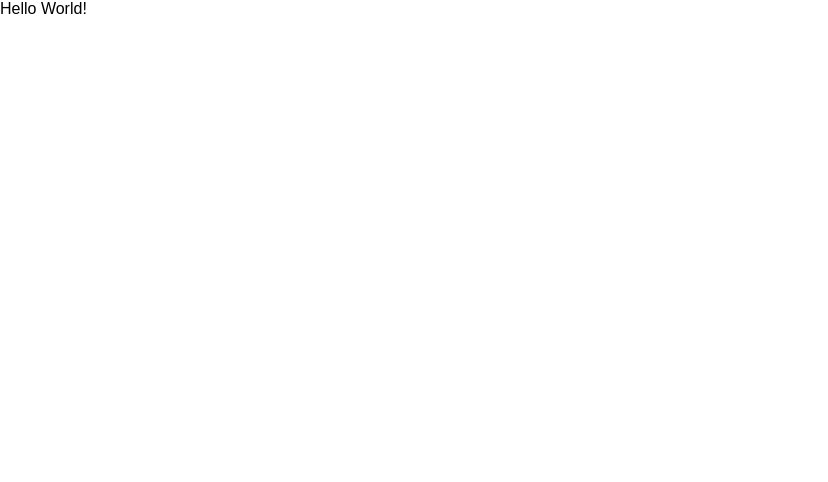
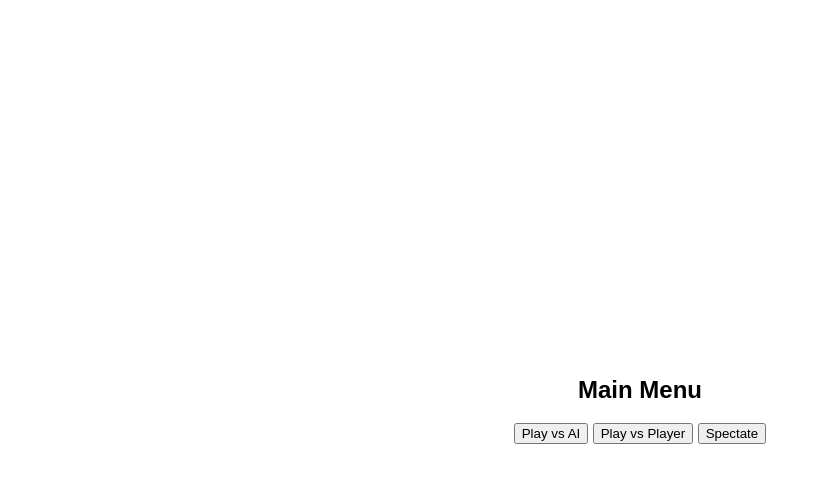
Before and after one commit to Dyspersja/WebSocket-Tic-Tac-Toe, a website: page src/public/index.html in a window 1280 px wide. Both pictures are taken after typing "Sample" into the empty fields and a click on the button "Login". Shown: the whole page, without its empty margins (0-828 px from the left). Drawn offline with nearby package versions, Linux system fonts and the light colour scheme; no server answers.

Commit message:
Added main menu

```diff
--- a/src/public/index.html
+++ b/src/public/index.html
@@ -16,7 +16,12 @@
         </div>
     </div>
 
-    <p>Hello World!</p>
+    <div id="menu" class="hidden">
+        <h2 class="mainText">Main Menu</h2>
+        <button id="playVsAIButton">Play vs AI</button>
+        <button id="playVsPlayerButton">Play vs Player</button>
+        <button id="spectateButton">Spectate</button>
+    </div>
 
     <script src="https://code.jquery.com/jquery-3.6.4.min.js"></script>
     <script src="/socket.io/socket.io.js"></script>
--- a/src/public/script.js
+++ b/src/public/script.js
@@ -13,5 +13,6 @@ $(document).ready(function() {
 
         socket.emit('setUsername', username);
         $('#loginModal').hide();
+        $('#menu').show();
     });
 });
--- a/src/public/styles.css
+++ b/src/public/styles.css
@@ -1,5 +1,8 @@
 html, body {
     font-family: Arial, sans-serif;
+    display: flex;
+    justify-content: center;
+    align-items: center;
     height: 100%;
     margin: 0;
 }
@@ -23,3 +26,11 @@ html, body {
     width: fit-content;
     text-align: center;
 }
+
+.hidden {
+    display: none;
+}
+
+.mainText {
+    text-align: center;
+}
```
